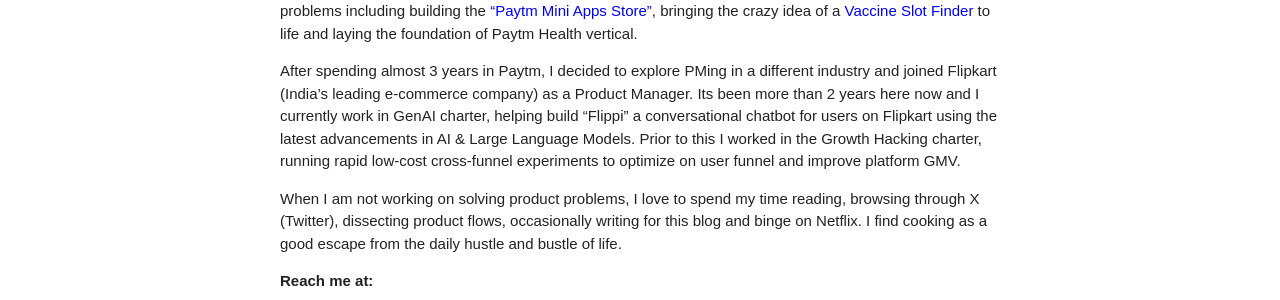
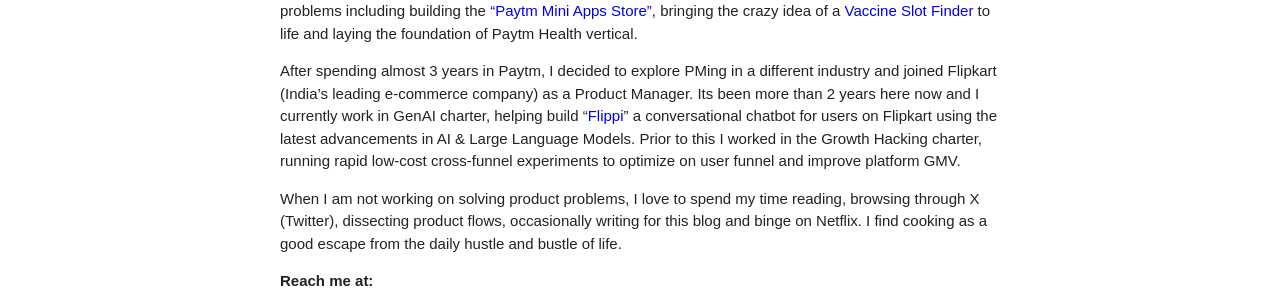
Before and after one commit to product-noob/product-noob.github.io, a Jekyll site: the page built from about.md, in a window 1280 px wide. Shown: the part 518-818 px from the top of the page. Built offline with Jekyll 4.4.1, drawn with Linux system fonts in a browser that asks for light colours; part of the change alters nothing that is shown.

```diff
--- a/about.md
+++ b/about.md
@@ -13,7 +13,7 @@ I also tried my hands in a bunch of corporate competitions during my MBA tenure,
 
 Thankfully I circled back on technology and chose Product Management as the choice of career and joined Paytm as a PM post my graduation. There I got a chance of work on a bunch on super interesting 0 to 1 problems including building the ["Paytm Mini Apps Store"](https://www.youtube.com/watch?v=nuK7Ct59Vyk&t=3161s), bringing the crazy idea of a [Vaccine Slot Finder](https://princejain.me/2021/08/03/Building-Vaccine-Slot-Finder.html) to life and laying the foundation of Paytm Health vertical.
 
-After spending almost 3 years in Paytm, I decided to explore PMing in a different industry and joined Flipkart (India's leading e-commerce company) as a Product Manager. Its been more than 2 years here now and I currently work in GenAI charter, helping build "Flippi" a conversational chatbot for users on Flipkart using the latest advancements in AI & Large Language Models.
+After spending almost 3 years in Paytm, I decided to explore PMing in a different industry and joined Flipkart (India's leading e-commerce company) as a Product Manager. Its been more than 2 years here now and I currently work in GenAI charter, helping build "[Flippi](https://inc42.com/buzz/flipkart-launches-chatgpt-powered-shopping-assistant-flippi/)" a conversational chatbot for users on Flipkart using the latest advancements in AI & Large Language Models.
 Prior to this I worked in the Growth Hacking charter, running rapid low-cost cross-funnel experiments to optimize on user funnel and improve platform GMV.
 
 When I am not working on solving product problems, I love to spend my time reading, browsing through X (Twitter), dissecting product flows, occasionally writing for this blog and binge on Netflix. I find cooking as a good escape from the daily hustle and bustle of life.
```
